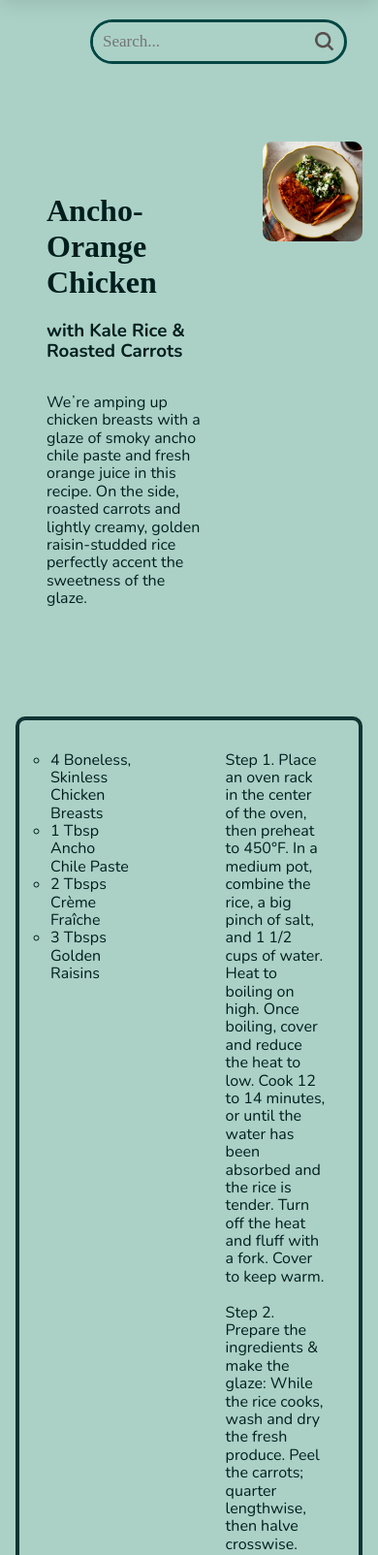
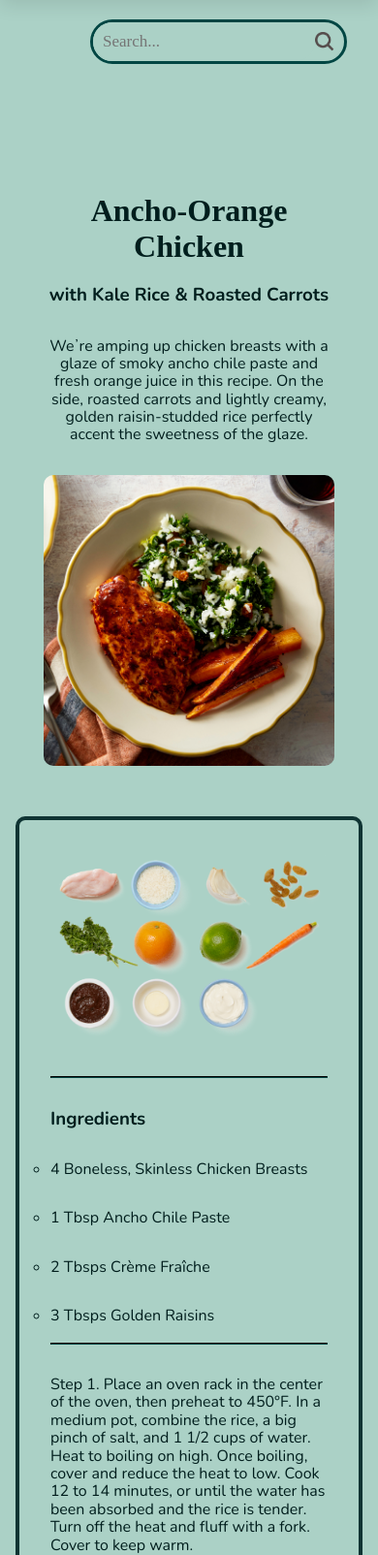
Before and after one commit to rt656arch/idm232-rt656, a PHP site: page /single-recipe.html in a window 390 px wide. Shown: the part 60-1664 px from the top of the page at 97% size. Run offline with PHP 8.4, Linux system fonts and the light colour scheme; some web fonts are replaced.

Commit message:
responsive single recipe

```diff
--- a/single-recipe.html
+++ b/single-recipe.html
@@ -52,6 +52,12 @@
 
         <div class="recipe-info">
             <div class="ingredients">
+                <img src="images/0101_ING_FPP_large_feature.png" alt="ingredients">
+
+                <hr>
+                <h3>
+                    Ingredients
+                </h3>
                 <p>
                     <ul>
                         <li> 4 Boneless, Skinless Chicken Breasts</li>
@@ -60,6 +66,8 @@
                         <li> 3 Tbsps Golden Raisins</li>
                     </ul>
                 </p>
+                <br>
+                <hr>
             </div>
 
 
--- a/style.css
+++ b/style.css
@@ -225,15 +225,14 @@ section h2 {
 }
 
 .single-intro .single-img {
-    width: 900px;
+    width: 300px;
     height: 100%;
 }
  .single-img img {
     border-radius: 10px;
 }
 .single-description {
-    margin: 2rem;
-    margin-left: 0;
+    margin-top: 2rem;
 }
 .recipe-info {
     display: grid;
@@ -249,14 +248,25 @@ section h2 {
 .recipe-info .ingredients {
     margin: 2rem;
 }
-
+.recipe-info .ingredients h3 {
+    margin-top: 2rem;
+}
 .recipe-info .ingredients li{
     list-style-type: circle;
+    margin-top: 2rem;
 }
 
+.ingredients img {
+    margin-bottom: 2rem;
+}
 
 .single-steps {
     margin: 2rem;
+}
+
+hr {
+    height: 2px;
+    border-color: var(--card-outline);
 }
 
 /* help page */
@@ -312,6 +322,7 @@ section h2 {
     .navbar-toggle.active .bar:nth-child(3) {
         transform: translateY(-8px) rotate(-45deg);
     }
+
 }
 
 
@@ -343,6 +354,21 @@ section h2 {
         height: 100%;
         margin: 0;
     }
+    .single-intro {
+        display: flex;
+        flex-direction: column;
+        align-items: center;
+        text-align: center;
+    }
+    .recipe-info {
+        display: grid;
+        grid-template-columns: none;
+        grid-template-rows: auto auto;
+        gap: 0;
+    }
+    .recipe-info .ingredients {
+        margin-bottom: 0;
+    }
 }
 
 @media screen and (min-width: 600px) {
@@ -355,7 +381,37 @@ section h2 {
         margin: 6rem;
     }
 
+
 }
+
+@media screen and (min-width: 780px) {
+    .single-intro {
+        display: flex;
+        flex-direction: row;
+        justify-content: space-between;
+        font-family: 'Nunito';
+    }
+    .single-img {
+        min-width: 300px;
+    }
+    .recipe-info {
+        display: grid;
+        grid-template-columns: auto auto;
+        grid-template-rows: none;
+    }
+    .single-intro {
+        display: flex;
+        text-align: left;
+    }
+    .single-title {
+        margin-top: 0;
+    }
+    .single-title h1 {
+        margin-top: 5px;
+    }
+
+}
+
 
 @media screen and (min-width: 930px) {
     .newRecipeContainer {
```
Also changed, not shown: images/0101_ING_FPP_large_feature.png (added).
